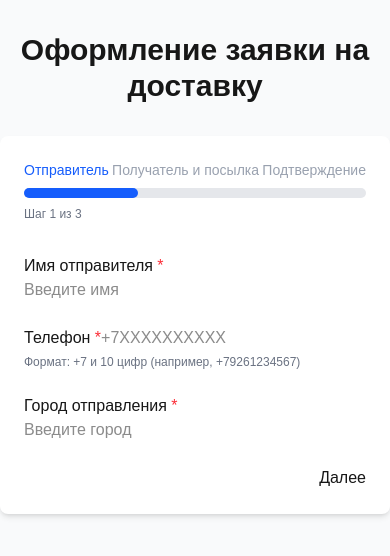
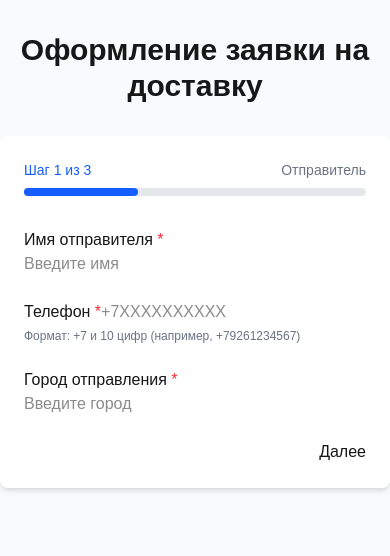
Before and after one commit to alinidi/delivery-app, a Next.js app: page / in a window 390 px wide. Shown: the top 556 px of the page. Built offline with nearby package versions, Linux system fonts and the light colour scheme.

Commit message:
feat: add styles for mobile (StepProgress component)

```diff
--- a/src/app/components/forms/StepProgress.tsx
+++ b/src/app/components/forms/StepProgress.tsx
@@ -15,6 +15,23 @@ export default function StepProgress({
 
     return (
         <div className="mb-8">
+            <div className="sm:hidden">
+                <div className="flex justify-between items-center mb-2">
+                    <span className="text-sm font-medium text-blue-600">
+                        Шаг {currentStep + 1} из {totalSteps}
+                    </span>
+                    <span className="text-sm text-gray-500">
+                        {stepNames[currentStep]}
+                    </span>
+                </div>
+                <div className="w-full bg-gray-200 rounded-full h-2">
+                    <div
+                        className="bg-blue-600 h-2 rounded-full transition-all duration-300"
+                        style={{ width: `${progress}%` }}
+                    />
+                </div>
+            </div>
+            <div className="hidden sm:block">
                 <div className="flex justify-between mb-2">
                     {stepNames.map((name, index) => (
                         <div
@@ -29,16 +46,12 @@ export default function StepProgress({
                         </div>
                     ))}
                 </div>
-            <div className="w-full bg-gray-200 rounded-full h-2.5">
+                <div className="w-full bg-gray-200 rounded-full h-2">
                     <div
-                    className="bg-blue-600 h-2.5 rounded-full transition-all duration-300"
+                        className="bg-blue-600 h-2 rounded-full transition-all duration-300"
                         style={{ width: `${progress}%` }}
                     />
                 </div>
-            <div className="flex justify-between mt-2">
-                <span className="text-xs text-gray-500">
-                    Шаг {currentStep + 1} из {totalSteps}
-                </span>
             </div>
         </div>
     );
```
Lines whose indentation alone changed are shown as unchanged.
